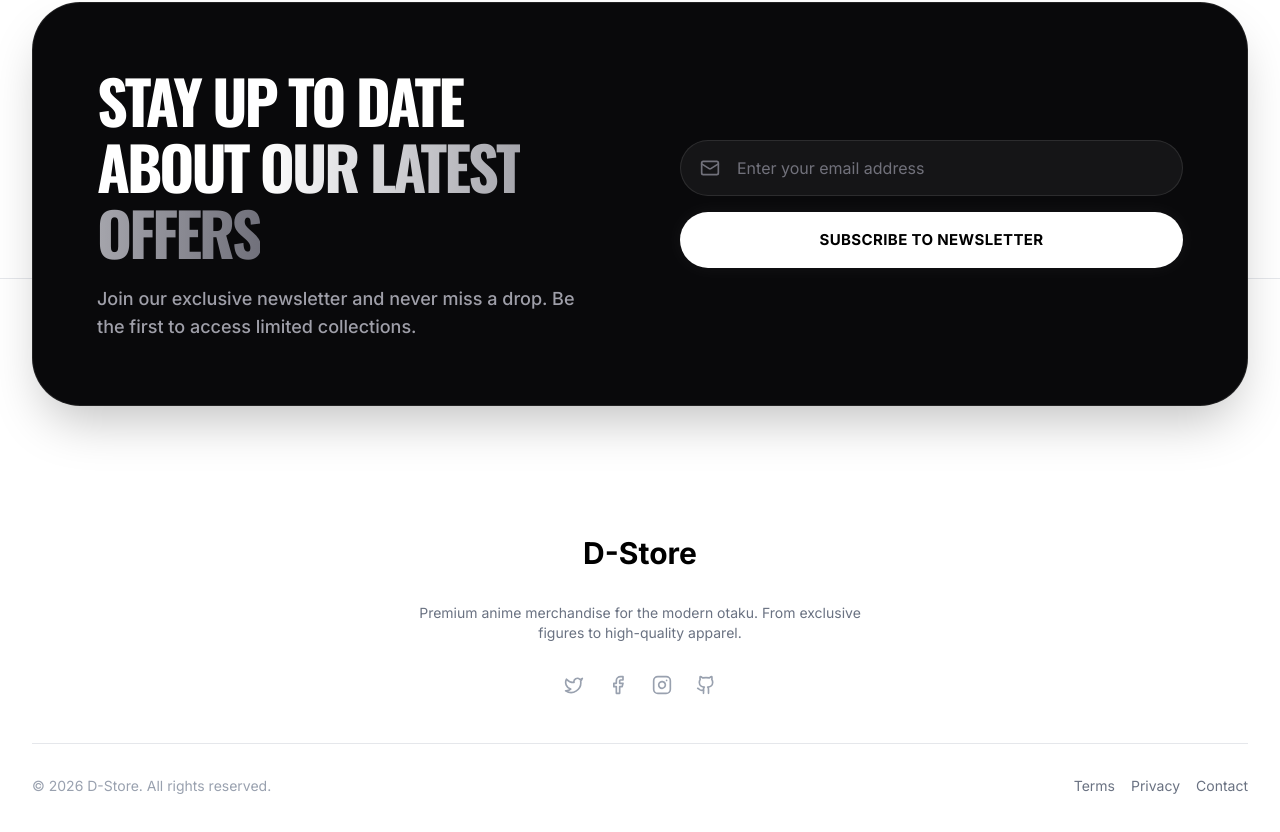
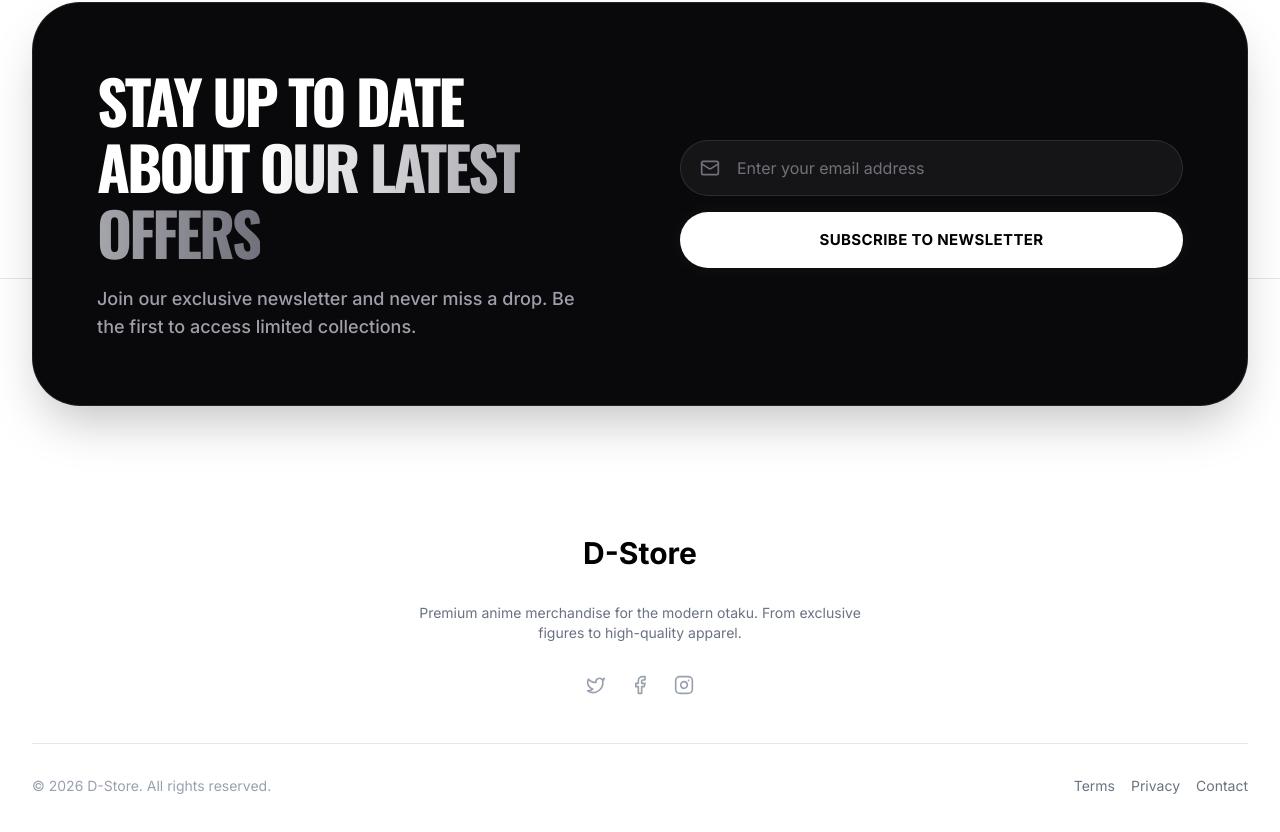
Before and after one commit to Sahan-Madusanka-Perera/d-store, a Next.js app: page / in a window 1280 px wide. Shown: the part 3345-4177 px from the top of the page. Built offline with nearby package versions, Linux system fonts and the light colour scheme; no server answers; the database is empty.

Commit message:
icons updated

```diff
--- a/src/components/Footer.tsx
+++ b/src/components/Footer.tsx
@@ -2,7 +2,7 @@ import Link from "next/link";
 import { ConditionalNewsletter } from "@/components/ConditionalNewsletter";
 import { Newsletter } from '@/components/sections/Newsletter';
 import { InstagramFeed } from '@/components/sections/InstagramFeed';
-import { Twitter, Facebook, Instagram, Github, CreditCard } from "lucide-react";
+import { Twitter, Facebook, Instagram, CreditCard } from "lucide-react";
 
 export function Footer() {
     return (
@@ -29,7 +29,7 @@ export function Footer() {
                 </p>
 
                 <div className="flex gap-6 mb-8">
-                    {[Twitter, Facebook, Instagram, Github].map((Icon, i) => (
+                    {[Twitter, Facebook, Instagram].map((Icon, i) => (
                         <a key={i} href="#" className="text-gray-400 hover:text-black transition-colors">
                             <Icon className="w-5 h-5" />
                         </a>
```
